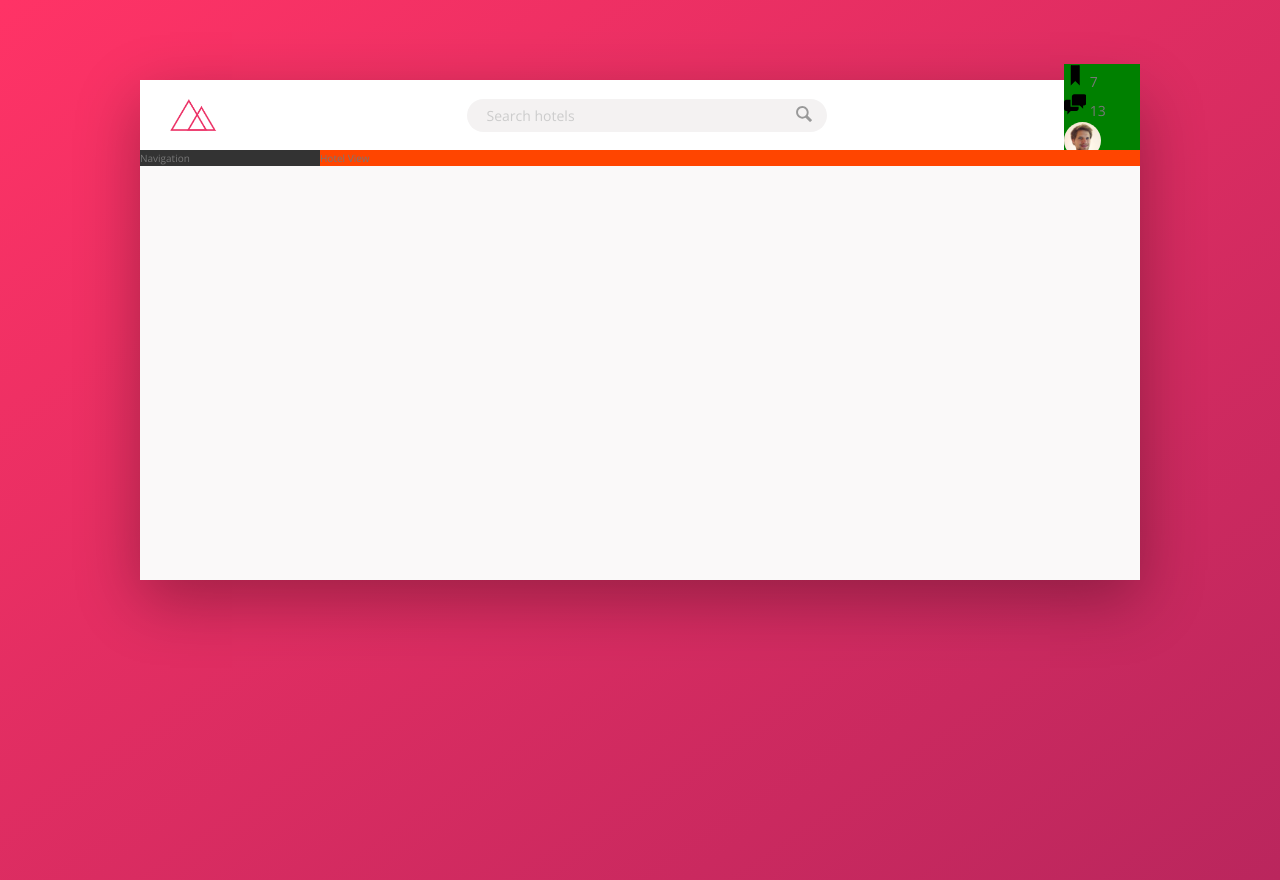
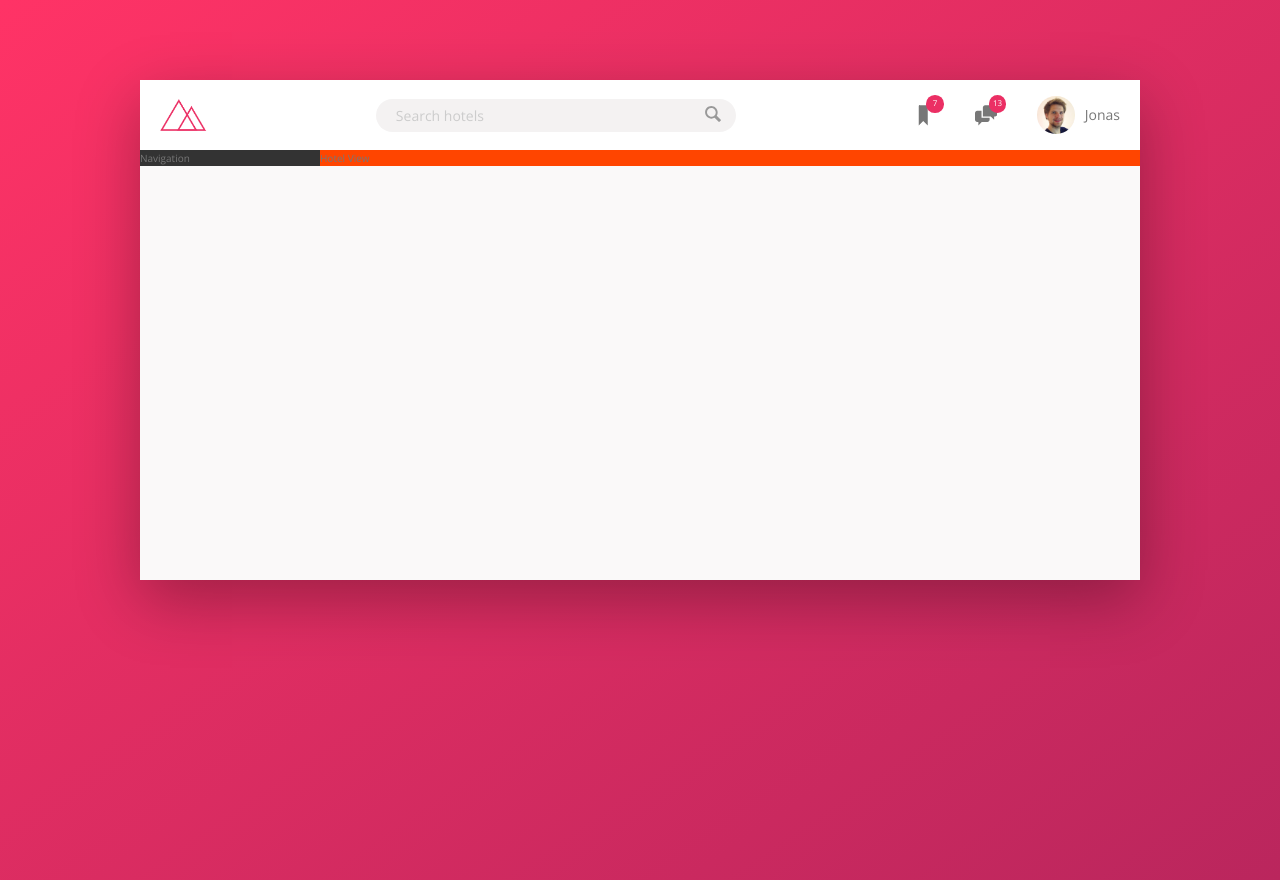
Before and after one commit to MohsAkhtar/css-trillo, a website: page index.html in a window 1280 px wide. Drawn offline with nearby package versions, Linux system fonts and the light colour scheme.

Commit message:
Finished header

```diff
--- a/sass/_components.scss
+++ b/sass/_components.scss
@@ -2,7 +2,7 @@
 // LOGO
 .logo {
   height: 3.25rem;
-  margin-left: 3rem;
+  margin-left: 2rem;
 }
 
 //////////////////
@@ -70,26 +70,57 @@
 //////////////////
 // USER NAV
 .user-nav {
-  background-color: green;
+  // overwriting the header align-items so it will stretch from top to bottom
+  align-self: stretch;
+
+  display: flex;
+  align-items: center;
+
+  // selects all user-nav direct children
+  & > * {
+    padding: 0 2rem;
+    cursor: pointer;
+    // setting height so hover effect stretches from top to bottom
+    height: 100%;
+
+    display: flex;
+    align-items: center;
+  }
+
+  & > *:hover {
+    background-color: var(--color-grey-light-2);
+  }
+
   &__icon-box {
+    position: relative;
   }
 
   &__icon {
     height: 2.25rem;
     width: 2.25rem;
+    fill: var(--color-grey-dark-2);
   }
 
   &__notification {
-  }
+    font-size: 0.8rem;
+    height: 1.75rem;
+    width: 1.75rem;
+    border-radius: 50%;
+    background-color: var(--color-primary);
+    color: #fff;
+    position: absolute;
+    top: 1.5rem;
+    right: 1.1rem;
 
-  &__user {
+    // flex-box also works for text, here we are centering text in notification circle using flex-box
+    display: flex;
+    justify-content: center; // centering horizontally
+    align-items: center; // centering vertically
   }
 
   &__user-photo {
     height: 3.75rem;
     border-radius: 50%;
-  }
-
-  &__user-name {
+    margin-right: 1rem;
   }
 }
```
Also changed, not shown: css/style.css.
